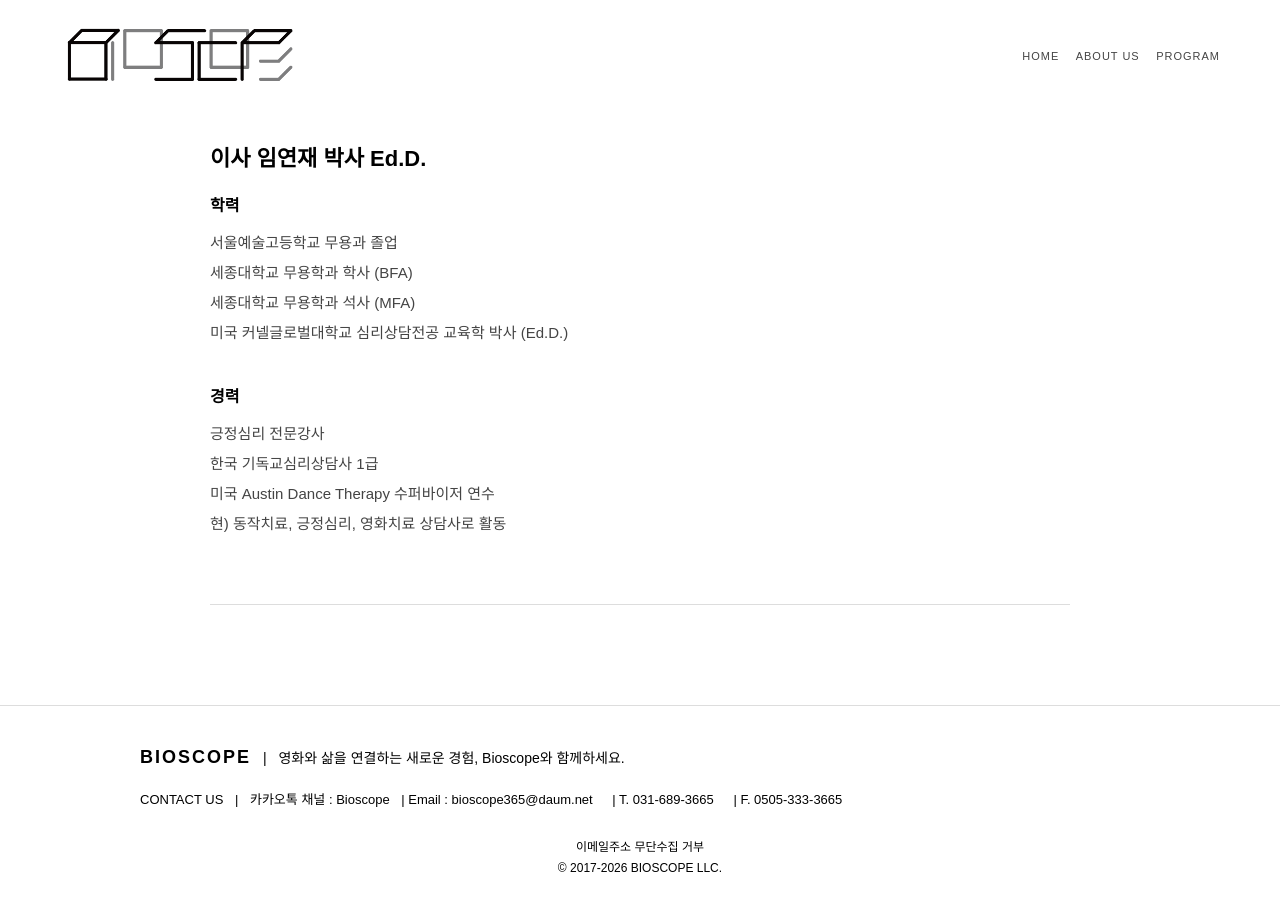
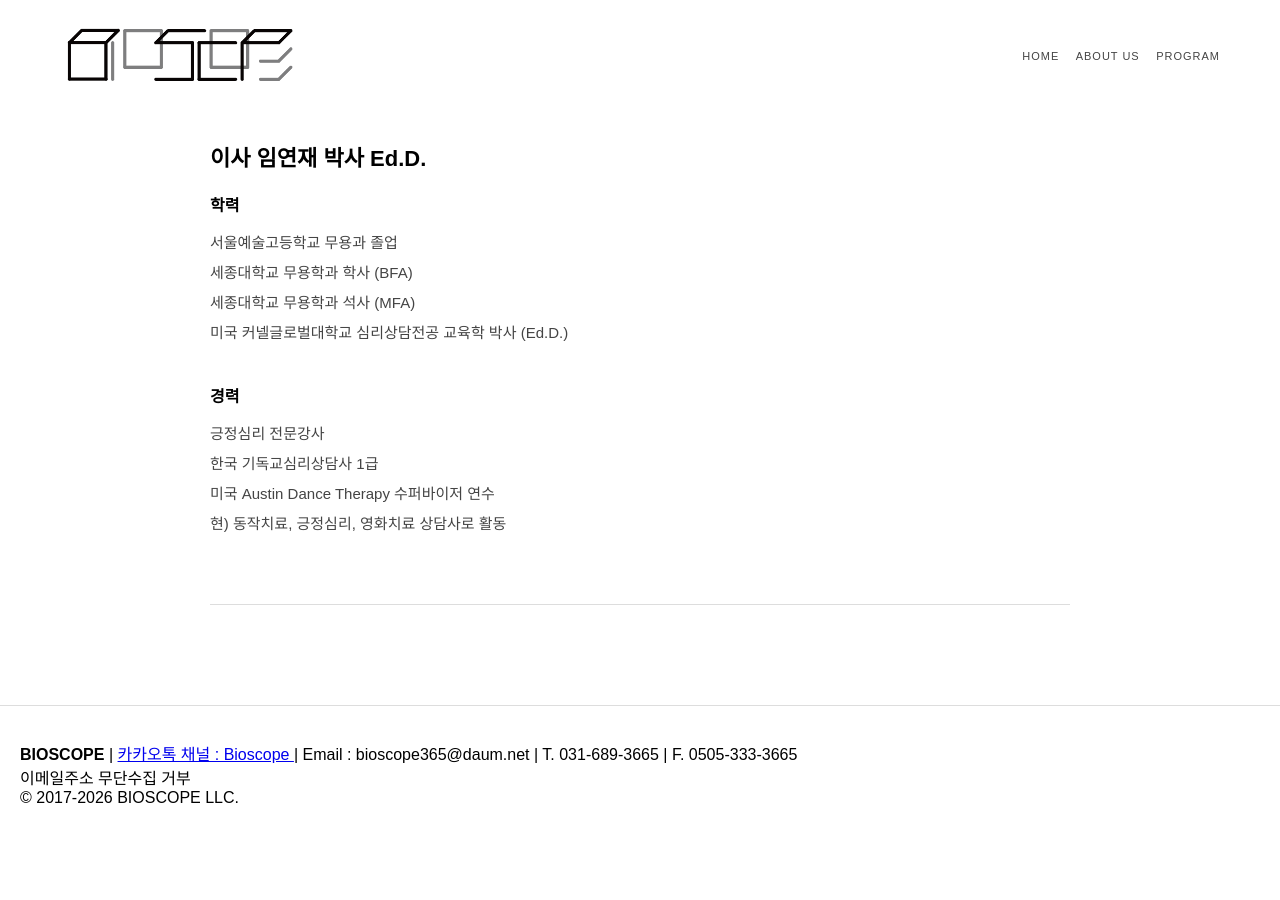
Before and after one commit to bioscope/bioscope, a Jekyll site: the page built from about.md, in a window 1280 px wide and 900 px high, scrolled down 2392 px. Built offline with Jekyll 4.4.1, drawn with Linux system fonts in a browser that asks for light colours; after the commit the page ends 3219 px from its top, so only the background shows below that.

Commit message:
Update footer.html

```diff
--- a/_includes/footer.html
+++ b/_includes/footer.html
@@ -1,53 +1,45 @@
 <footer class="site-footer">
 
-  <div class="footer-inner">
 
-    <div class="footer-brand">
+<p class="footer-info">
 
-      <p>
 <strong>BIOSCOPE</strong>
-        <span>|</span>
-        영화와 삶을 연결하는 새로운 경험, Bioscope와 함께하세요.
-      </p>
 
-    </div>
-
-
-    <div class="footer-contact">
-
-      <p class="contact-info">
-
-        CONTACT US
-
-        <span>|</span>
+<span class="divider">|</span>
 
 <a href="https://pf.kakao.com/_FFLZC">
 카카오톡 채널 : Bioscope
 </a>
 
-        <span>| Email : bioscope365@daum.net</span>
+<span class="divider">|</span>
 
-        <span>| T. 031-689-3665</span>
+<span>Email : bioscope365@daum.net</span>
 
-        <span>| F. 0505-333-3665</span>
+<span class="divider">|</span>
+
+<span>T. 031-689-3665</span>
+
+<span class="divider">|</span>
+
+<span>F. 0505-333-3665</span>
 
 </p>
 
-    </div>
-
-  </div>
 
 
-  <div class="footer-bottom">
+<p class="footer-policy">
 
-    <p>
 이메일주소 무단수집 거부
+
 </p>
 
-    <p>
+
+
+<p class="footer-copy">
+
 © 2017-2026 BIOSCOPE LLC.
+
 </p>
 
-  </div>
 
 </footer>
```
Lines whose indentation alone changed are shown as unchanged.
